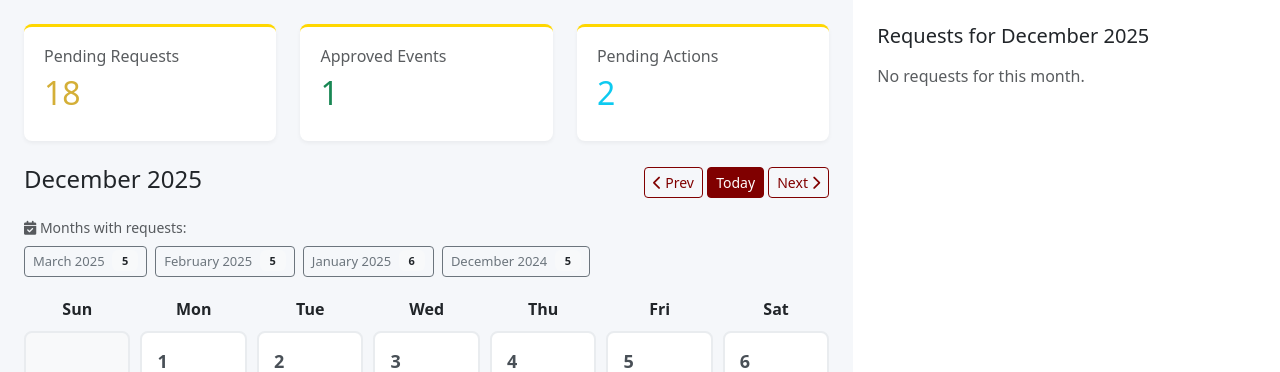
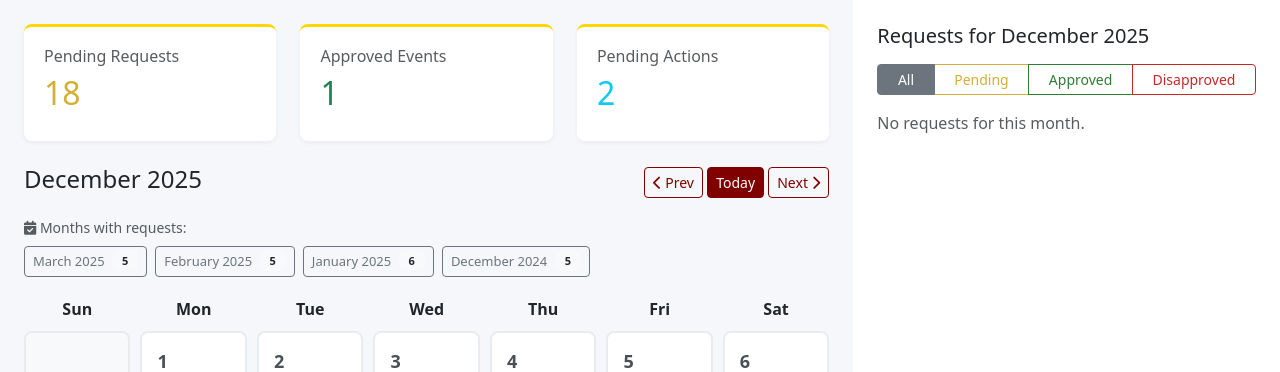
Before and after one commit to H1n2zo/schedule_admin, a PHP site: page /schedule_admin/dashboard.php in a window 1280 px wide. Shown: the part 56-428 px from the top of the page. Run offline with PHP 8.4, Linux system fonts and the light colour scheme; a user stored in the database is signed in; data comes from the database, SQL or seed files in the repository.

Commit message:
update napud ta sa dashboard.php

```diff
--- a/dashboard.php
+++ b/dashboard.php
@@ -184,6 +184,33 @@ $monthsWithRequests = $stmt->fetchAll();
         .btn-outline-secondary { color: #6c757d; border-color: #6c757d; }
         .btn-outline-secondary:hover { background-color: #6c757d; border-color: #6c757d; color: white; }
 
+        .btn-outline-warning { color: var(--gold-dark); border-color: var(--gold-dark); }
+        .btn-outline-warning:hover, .btn-outline-warning:active, .btn-check:checked + .btn-outline-warning {
+            background-color: var(--evsu-gold);
+            border-color: var(--gold-dark);
+            color: var(--maroon-dark);
+        }
+
+        .btn-outline-success { color: #2e7d32; border-color: #2e7d32; }
+        .btn-outline-success:hover, .btn-outline-success:active, .btn-check:checked + .btn-outline-success {
+            background-color: #2e7d32;
+            border-color: #2e7d32;
+            color: white;
+        }
+
+        .btn-outline-danger { color: #c62828; border-color: #c62828; }
+        .btn-outline-danger:hover, .btn-outline-danger:active, .btn-check:checked + .btn-outline-danger {
+            background-color: #c62828;
+            border-color: #c62828;
+            color: white;
+        }
+
+        .btn-check:checked + .btn-outline-secondary {
+            background-color: #6c757d;
+            border-color: #6c757d;
+            color: white;
+        }
+
         /* Calendar day with events styling */
         .calendar-day.has-events {
             background: linear-gradient(135deg, #ffffff 0%, #fffef9 100%);
@@ -336,8 +363,31 @@ $monthsWithRequests = $stmt->fetchAll();
                     <h5 class="mb-3">Requests for <?= $monthName ?></h5>
                 <?php endif; ?>
 
+                <!-- Status Filter Buttons -->
+                <div class="btn-group w-100 mb-3" role="group">
+                    <input type="radio" class="btn-check" name="statusFilter" id="filterAll" autocomplete="off" checked>
+                    <label class="btn btn-outline-secondary btn-sm" for="filterAll" onclick="filterByStatus('all')">
+                        All
+                    </label>
+
+                    <input type="radio" class="btn-check" name="statusFilter" id="filterPending" autocomplete="off">
+                    <label class="btn btn-outline-warning btn-sm" for="filterPending" onclick="filterByStatus('pending')">
+                        Pending
+                    </label>
+
+                    <input type="radio" class="btn-check" name="statusFilter" id="filterApproved" autocomplete="off">
+                    <label class="btn btn-outline-success btn-sm" for="filterApproved" onclick="filterByStatus('approved')">
+                        Approved
+                    </label>
+
+                    <input type="radio" class="btn-check" name="statusFilter" id="filterDisapproved" autocomplete="off">
+                    <label class="btn btn-outline-danger btn-sm" for="filterDisapproved" onclick="filterByStatus('disapproved')">
+                        Disapproved
+                    </label>
+                </div>
+
                 <?php if (empty($displayRequests)): ?>
-                    <p class="text-muted">
+                    <p class="text-muted" id="emptyMessage">
                         <?php if ($selectedDate): ?>
                             No requests on this date.
                         <?php else: ?>
@@ -345,8 +395,10 @@ $monthsWithRequests = $stmt->fetchAll();
                         <?php endif; ?>
                     </p>
                 <?php else: ?>
+                    <div id="requestsList">
                     <?php foreach ($displayRequests as $req): ?>
                         <div class="request-list-item <?= $req['status'] ?>"
+                             data-status="<?= $req['status'] ?>"
                              onclick="viewRequest(<?= $req['id'] ?>)">
                             <h6 class="mb-1"><?= htmlspecialchars($req['event_name']) ?></h6>
                             <small class="text-muted">
@@ -358,6 +410,7 @@ $monthsWithRequests = $stmt->fetchAll();
                             </div>
                         </div>
                     <?php endforeach; ?>
+                    </div>
                 <?php endif; ?>
             </div>
         </div>
@@ -373,6 +426,41 @@ $monthsWithRequests = $stmt->fetchAll();
         function viewRequest(id) {
             window.location.href = 'view_request.php?id=' + id;
         }
+
+        function filterByStatus(status) {
+            const items = document.querySelectorAll('.request-list-item');
+            const emptyMessage = document.getElementById('emptyMessage');
+            let visibleCount = 0;
+
+            items.forEach(item => {
+                if (status === 'all' || item.dataset.status === status) {
+                    item.style.display = 'block';
+                    visibleCount++;
+                } else {
+                    item.style.display = 'none';
+                }
+            });
+
+            // Show/hide empty message
+            if (emptyMessage) {
+                if (visibleCount === 0) {
+                    emptyMessage.style.display = 'block';
+                    emptyMessage.textContent = `No ${status === 'all' ? '' : status} requests found.`;
+                } else {
+                    emptyMessage.style.display = 'none';
+                }
+            } else if (visibleCount === 0) {
+                // Create empty message if it doesn't exist
+                const requestsList = document.getElementById('requestsList');
+                if (requestsList) {
+                    const msg = document.createElement('p');
+                    msg.id = 'emptyMessage';
+                    msg.className = 'text-muted';
+                    msg.textContent = `No ${status === 'all' ? '' : status} requests found.`;
+                    requestsList.parentNode.insertBefore(msg, requestsList);
+                }
+            }
+        }
     </script>
 </body>
 </html>
```
